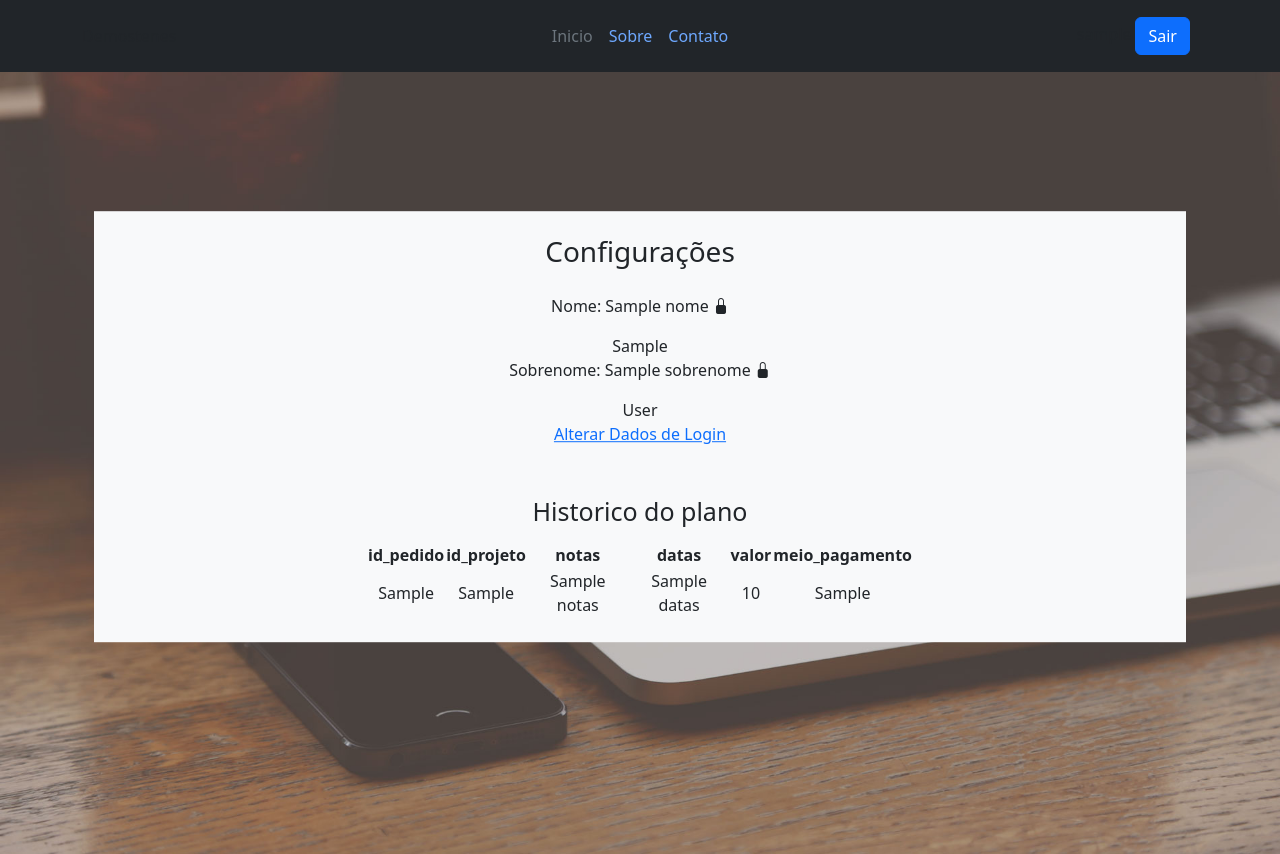
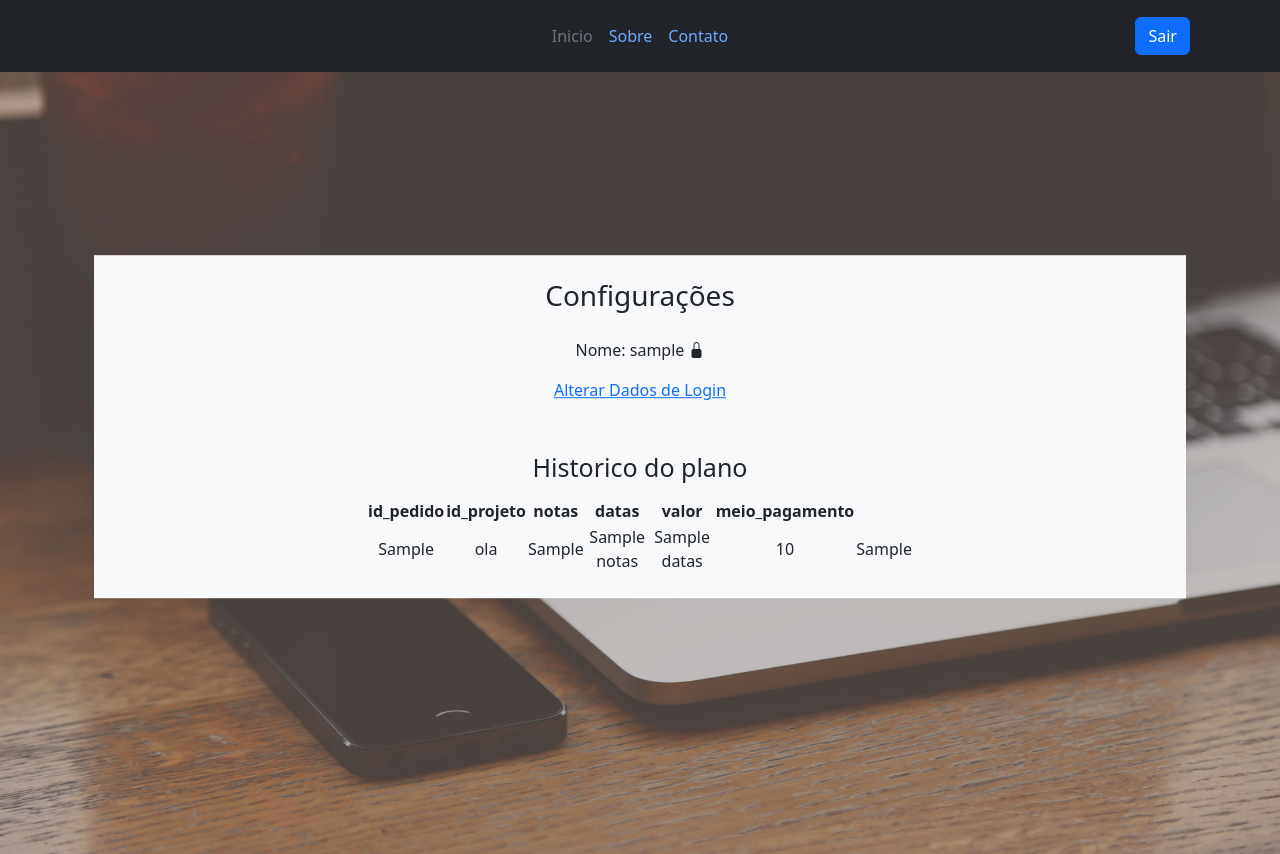
Before and after one commit to jadsongmatos/demostenes, a Django app: template web/templates/profile.html in a window 1280 px wide. Run offline with Django 4.2, Linux system fonts and the light colour scheme; a user stored in the database is signed in; tables that the repository leaves empty hold one stand-in row (values such as "Sample post"); the template is opened without the code that fills it: most values are stand-ins (such as "Sample title", 1, 10 or a date in 2020); some libraries are stand-ins or nearby versions.

Commit message:
meu primeiro commit

```diff
--- a/web/templates/profile.html
+++ b/web/templates/profile.html
@@ -23,21 +23,9 @@
 
             <div cass="text-center; " style= "">
               <div cass="text-center" style= "">
-                <p>Nome: {{nome}} <i class="bi bi-lock-fill"></i> </p>
-                <tr>
-                  {%for cliente in cliente%}
-                    <td>{{first_name}} </td>
-                  {%endfor%}
-                </tr>
+                <p>Nome: {{ user.username }} <i class="bi bi-lock-fill"></i> </p>
               </div>
-              <div cass="text-center; " style= "">
-                <p>Sobrenome: {{sobrenome}} <i class="bi bi-lock-fill"></i>  </p>
-                <tr>
-                  {%for cliente in cliente%}
-                    <td>{{cliente.last_name}} </td>
-                  {%endfor%}
-                </tr>
-              </div>
+
             </div>
 
             <div class= "position-center; text-center;" style="padding-bottom: 50px;">
@@ -58,16 +46,19 @@
                   </tr>
                 </thead>
                 <tbody>
-                  <tr>
+
                     {%for pagamentos in pagamentos%}
+                    <tr>
                       <td>{{pagamentos.id_pedido}} </td>
+                      <td>ola</td>
                       <td>{{pagamentos.id_projeto}} </td>
                       <td>{{pagamentos.notas}}</td>
                       <td>{{pagamentos.datas}} </td>
                       <td>{{pagamentos.valor}}</td>
                       <td>{{pagamentos.meio_pagamento}}</td>
+                    </tr>
                     {%endfor%}
-                  </tr>
+
                 </tbody>
               </table>
             </div>
```
